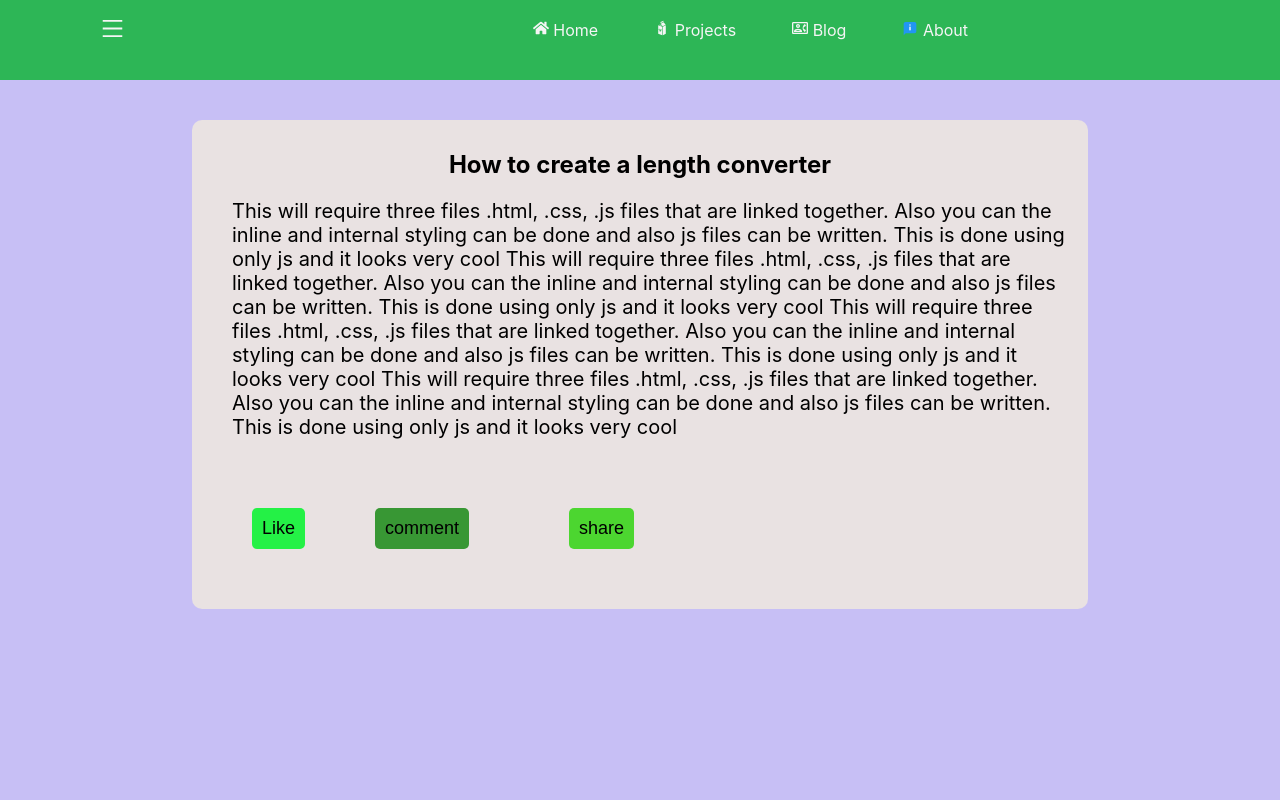
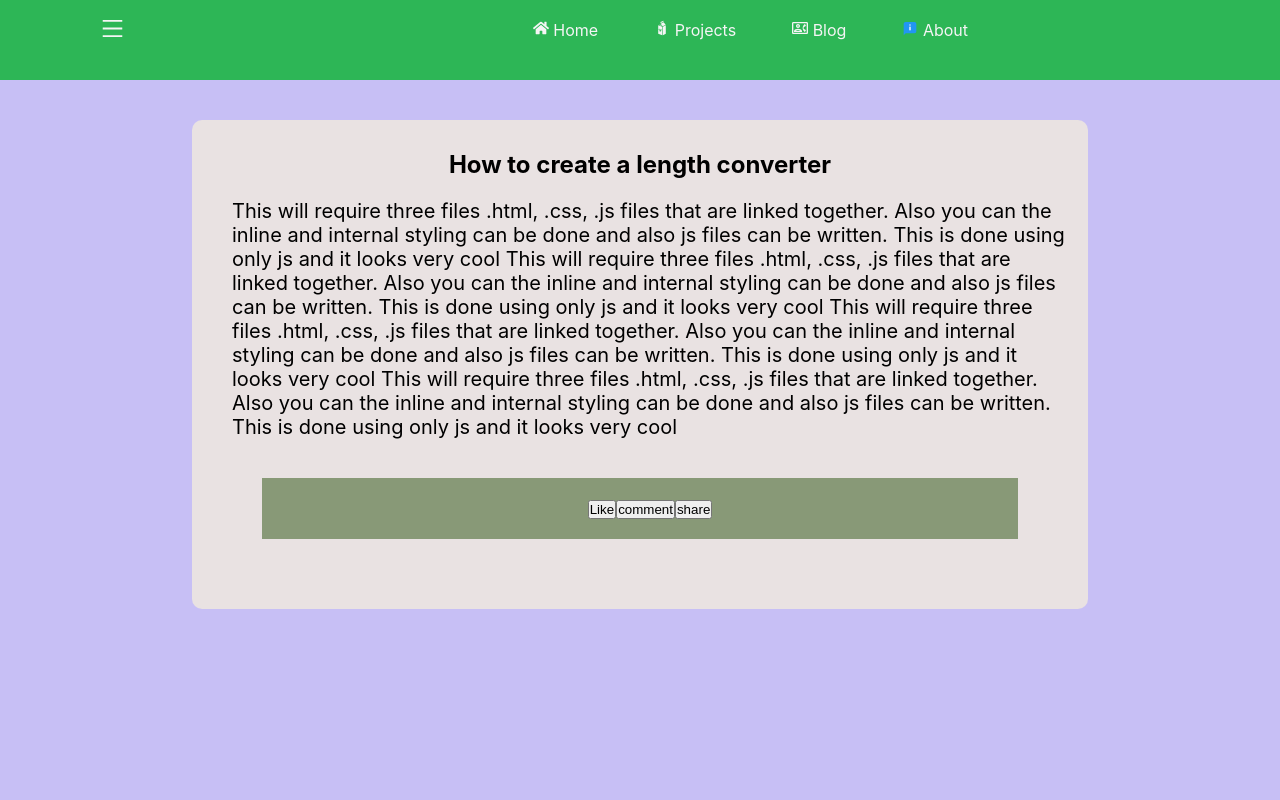
Before and after one commit to sirben181/my-app, a React (Create React App) app: page /blog in a window 1280 px wide. Shown: the top 800 px of the page. Built offline with nearby package versions, Linux system fonts and the light colour scheme.

Commit message:
abit of design

```diff
--- a/src/pages/Blog.js
+++ b/src/pages/Blog.js
@@ -29,9 +29,12 @@ const Blog = ({ClickLike,comment,shareBlog}) => {
                This is done using only js and it looks very cool</p>
             </div>
             <div className="blog-footer">
-              <div className="like"><button onClick={ClickLike}>Like</button></div>
-              <div className="comment"><button onClick={comment}>comment</button></div>
-              <div className="share"><button onClick={shareBlog}>share</button></div>
+                <div className="footer-btn-wrapper">
+                      <div className="footer-btns"><button  className="like"onClick={ClickLike}>Like</button>
+                            <button className="comment" onClick={comment}>comment</button>
+                            <button  className="share" onClick={shareBlog}>share</button>
+                      </div>
+                </div>
             </div>
           </div>
         </div>
--- a/src/pages/blog.css
+++ b/src/pages/blog.css
@@ -33,7 +33,7 @@
     display:flex;
     flex-direction:column;
     /* justify-content:center; */
-    align-content:center;
+    align-items:center;
     padding:20px;
     min-height:50vh;
     position:relative;
@@ -47,8 +47,9 @@
 }
 .blog-footer{
     display:flex;
-    text-align: center;
+    align-items: center;
     justify-content:center;
+    width:90%;
     /* background:green; */
     margin:10px;
     /* padding:20px; */
@@ -56,10 +57,19 @@
     bottom:0px;
 
 }
-.blog-footer div{
-    margin:20px;
+.footer-btn-wrapper{
+   display:flex;
+   flex-direction:column;
+   justify-content:center;
+   align-items:center;
+   text-align:center;
+   width:100%;
+   padding:20px;
+   margin:30px;
+   background:#897;
 
 }
+.
 .blog-footer button{
     outline: none;
     border:none;
```
